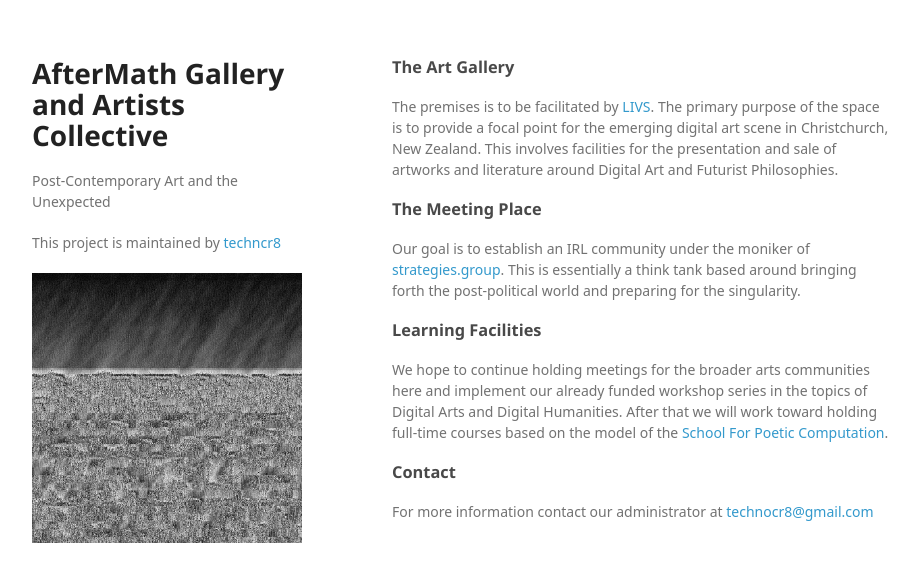
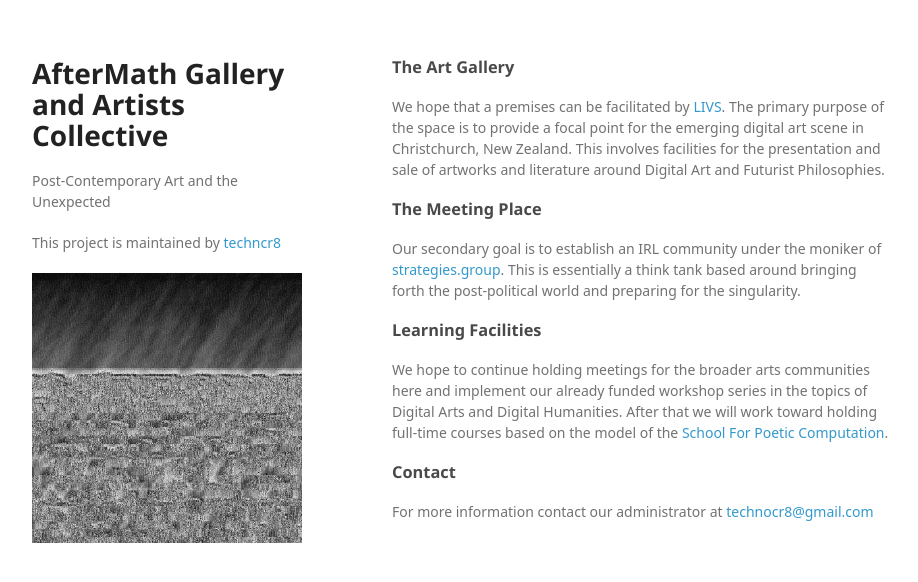
Before and after one commit to techncr8/AfterMath, a plain HTML site: page index.html in a window 1280 px wide. Shown: the whole page, without its empty margins (178-1096 px from the left). Drawn offline with Linux system fonts and the light colour scheme; a web font is replaced by a local one.

Commit message:
Update index.html

```diff
--- a/index.html
+++ b/index.html
@@ -28,12 +28,12 @@
         <h3>
 <a id="the-art-gallery" class="anchor" href="#the-art-gallery" aria-hidden="true"><span aria-hidden="true" class="octicon octicon-link"></span></a>The Art Gallery</h3>
 
-<p>The premises is to be facilitated by <a href="http://livs.org.nz/">LIVS</a>. The primary purpose of the space is to provide a focal point for the emerging digital art scene in Christchurch, New Zealand. This involves facilities for the presentation and sale of artworks and literature around Digital Art and Futurist Philosophies.</p>
+<p>We hope that a premises can be facilitated by <a href="http://livs.org.nz/">LIVS</a>. The primary purpose of the space is to provide a focal point for the emerging digital art scene in Christchurch, New Zealand. This involves facilities for the presentation and sale of artworks and literature around Digital Art and Futurist Philosophies.</p>
 
 <h3>
 <a id="the-meeting-place" class="anchor" href="#the-meeting-place" aria-hidden="true"><span aria-hidden="true" class="octicon octicon-link"></span></a>The Meeting Place</h3>
 
-<p>Our goal is to establish an IRL community under the moniker of <a href="http://strategies.group">strategies.group</a>. This is essentially a think tank based around bringing forth the post-political world and preparing for the singularity.</p>
+<p>Our secondary goal is to establish an IRL community under the moniker of <a href="http://strategies.group">strategies.group</a>. This is essentially a think tank based around bringing forth the post-political world and preparing for the singularity.</p>
 
 <h3>
 <a id="learning-facilities" class="anchor" href="#learning-facilities" aria-hidden="true"><span aria-hidden="true" class="octicon octicon-link"></span></a>Learning Facilities</h3>
```
